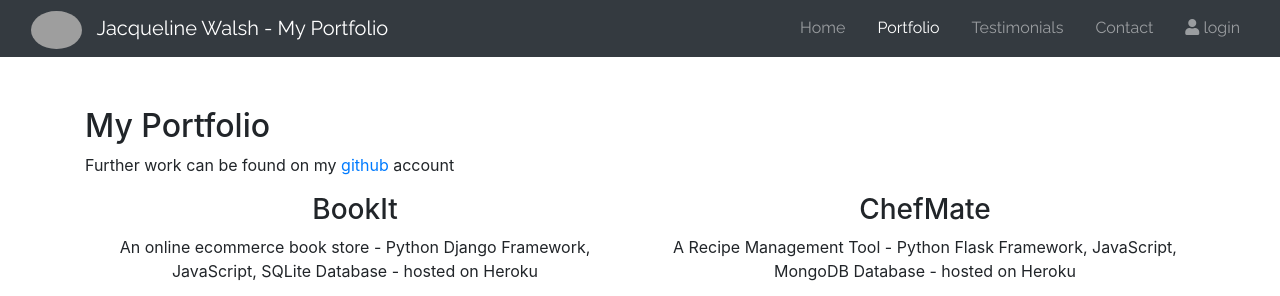
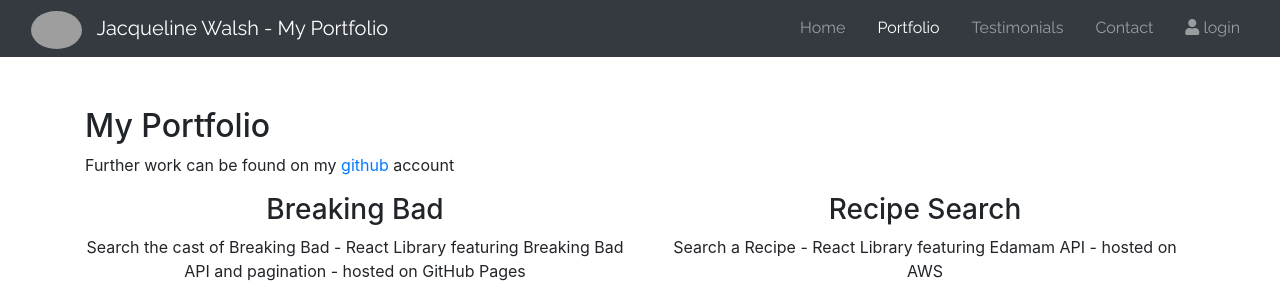
Before and after one commit to jacqueline-walsh/jacqueline-walsh, a Flask app: page /portfolio in a window 1280 px wide. Shown: the top 296 px of the page. Run offline with Flask 2, Linux system fonts and the light colour scheme; some libraries are stand-ins or nearby versions; grey boxes are pictures that could not be loaded.

Commit message:
update portfolio

```diff
--- a/templates/portfolio.html
+++ b/templates/portfolio.html
@@ -3,6 +3,20 @@
 {% block content %}
 <h2>My Portfolio</h2>
 <p>Further work can be found on my <a href="https://github.com/jacqueline-walsh" target="_blank">github</a> account</p>
+<div class="row">
+  <div class="col-md-6 text-center">
+    <h3>Breaking Bad</h3>
+    <p>Search the cast of Breaking Bad - React Library featuring Breaking Bad API and pagination - hosted on GitHub Pages</p>
+    <a href="https://jacqueline-walsh.github.io/Breaking-Bad/" target="_blank">Visit Site</a>
+    <img src="https://jacqueline-walsh-portfolio.s3-eu-west-1.amazonaws.com/mac_screen_BreakingBad.png" alt="Breaking Bad - image of portfolio" class="portfolio-image img-fluid">
+  </div>
+  <div class="col-md-6 text-center">
+    <h3>Recipe Search</h3>
+    <p>Search a Recipe - React Library featuring Edamam API - hosted on AWS</p>
+    <a href="https://main.dhbleu72e4af7.amplifyapp.com/" target="_blank">Visit Site</a>
+    <img src="https://jacqueline-walsh-portfolio.s3-eu-west-1.amazonaws.com/mac_screen_recipeSearch.png" alt="Recipe Search - image of portfolio" class="portfolio-image img-fluid">
+  </div>
+</div>
 <div class="row">
   <div class="col-md-6 text-center">
     <h3>BookIt</h3>
```
